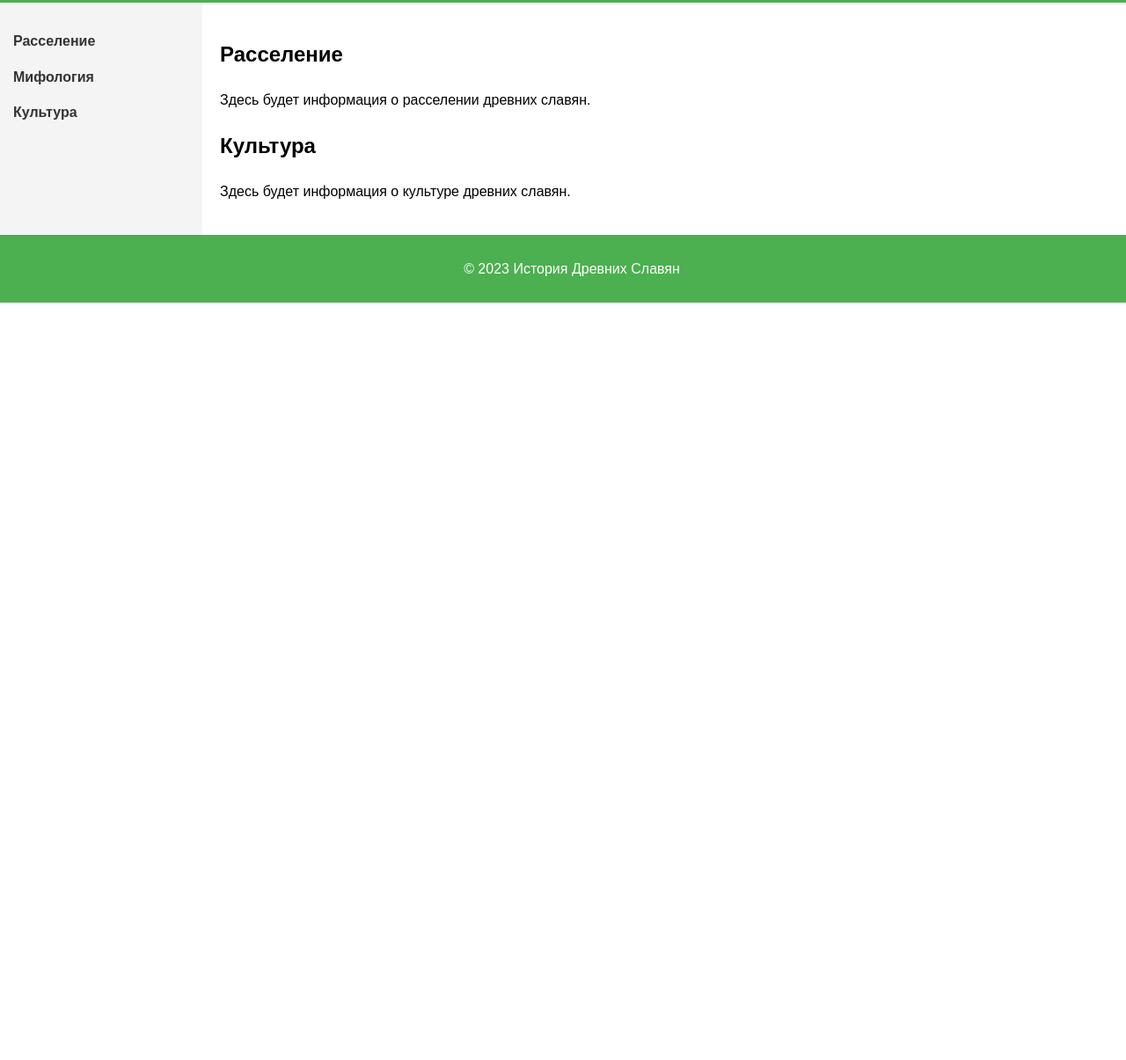
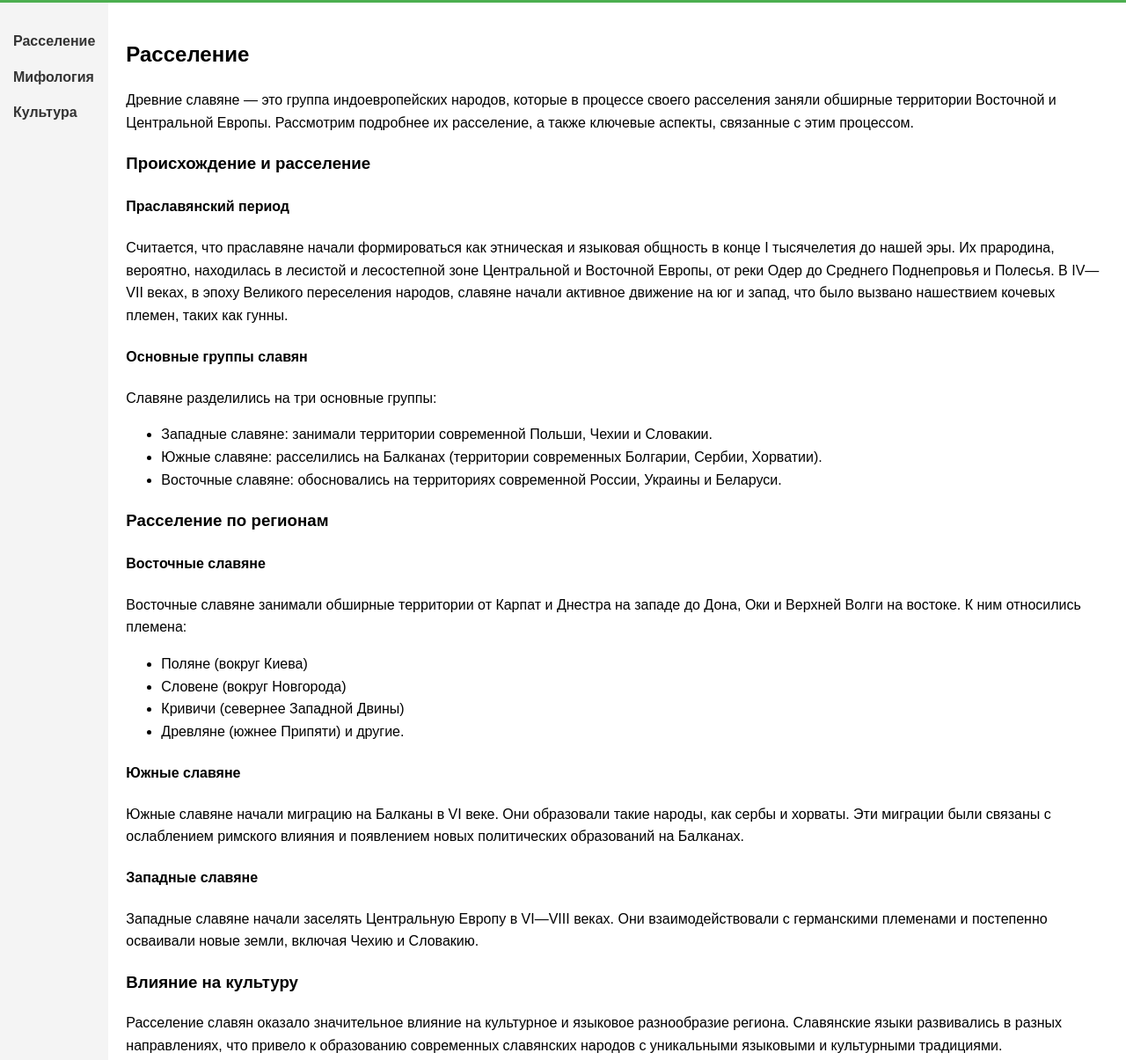
Before and after one commit to 360tour3213123/Slavyne, a plain HTML site: page index.html in a window 1280 px wide. Shown: the part 123-1328 px from the top of the page at 88% size. Before the commit the page ends 800 px from the top, so only its background shows below. Drawn offline with Linux system fonts and the light colour scheme.

Commit message:
Update index.html

```diff
--- a/index.html
+++ b/index.html
@@ -13,7 +13,7 @@
     <div class="container">
         <nav class="sidebar">
             <ul>
-                <li><a href="#reselling">Расселение</a></li>
+                <li><a href="#reselling" id="reselling-link">Расселение</a></li>
                 <li>
                     <a href="#mythology" id="mythology-link">Мифология</a>
                     <ul class="sub-menu hidden">
@@ -28,7 +28,41 @@
         <main>
             <section id="reselling">
                 <h2>Расселение</h2>
-                <p>Здесь будет информация о расселении древних славян.</p>
+                <p>Древние славяне — это группа индоевропейских народов, которые в процессе своего расселения заняли обширные территории Восточной и Центральной Европы. Рассмотрим подробнее их расселение, а также ключевые аспекты, связанные с этим процессом.</p>
+
+                <h3>Происхождение и расселение</h3>
+
+                <h4>Праславянский период</h4>
+                <p>Считается, что праславяне начали формироваться как этническая и языковая общность в конце I тысячелетия до нашей эры. Их прародина, вероятно, находилась в лесистой и лесостепной зоне Центральной и Восточной Европы, от реки Одер до Среднего Поднепровья и Полесья. В IV—VII веках, в эпоху Великого переселения народов, славяне начали активное движение на юг и запад, что было вызвано нашествием кочевых племен, таких как гунны.</p>
+
+                <h4>Основные группы славян</h4>
+                <p>Славяне разделились на три основные группы:</p>
+                <ul>
+                    <li>Западные славяне: занимали территории современной Польши, Чехии и Словакии.</li>
+                    <li>Южные славяне: расселились на Балканах (территории современных Болгарии, Сербии, Хорватии).</li>
+                    <li>Восточные славяне: обосновались на территориях современной России, Украины и Беларуси.</li>
+                </ul>
+
+                <h3>Расселение по регионам</h3>
+
+                <h4>Восточные славяне</h4>
+                <p>Восточные славяне занимали обширные территории от Карпат и Днестра на западе до Дона, Оки и Верхней Волги на востоке. К ним относились племена:</p>
+                <ul>
+                    <li>Поляне (вокруг Киева)</li>
+                    <li>Словене (вокруг Новгорода)</li>
+                    <li>Кривичи (севернее Западной Двины)</li>
+                    <li>Древляне (южнее Припяти) и другие.</li>
+                </ul>
+
+                <h4>Южные славяне</h4>
+                <p>Южные славяне начали миграцию на Балканы в VI веке. Они образовали такие народы, как сербы и хорваты. Эти миграции были связаны с ослаблением римского влияния и появлением новых политических образований на Балканах.</p>
+
+                <h4>Западные славяне</h4>
+                <p>Западные славяне начали заселять Центральную Европу в VI—VIII веках. Они взаимодействовали с германскими племенами и постепенно осваивали новые земли, включая Чехию и Словакию.</p>
+
+                <h3>Влияние на культуру</h3>
+                <p>Расселение славян оказало значительное влияние на культурное и языковое разнообразие региона. Славянские языки развивались в разных направлениях, что привело к образованию современных славянских народов с уникальными языковыми и культурными традициями.</p>
+
 </section>
 <section id="mythology" class="hidden">
     <h2>Мифология</h2>
@@ -62,7 +96,6 @@
 
         <h4>Кот Баюн</h4>
         <p>Кот Баюн — это мифическое существо, известное своим волшебным голосом и способностью усыплять путников. Он изображается как огромный кот с железными когтями, который заговаривает людей, усыпляет их и затем съедает. Однако, если кто-то сможет поймать Кота Баюна, он обретет исцеление от всех болезней. Этот миф подчеркивает опасность соблазнов и иллюзий, а также силу знания и мудрости.</p>
-
         <h4>Русалки</h4>
                     <p>В славянской мифологии русалки представляют собой опасных водных существ. Они описываются как красивые девушки с длинными волосами, которые заманивают мужчин в воду, чтобы утопить их. В некоторых легендах говорится, что русалки могут защекотать человека до смерти или причинить ему другие страдания. Эти мифы служили предупреждением о том, что не все, что кажется привлекательным, безопасно.</p>
 
@@ -83,7 +116,6 @@
                 <div id="world" class="content hidden">
                     <h3>Устройство мира</h3>
                     <p>Информация об устройстве мира по представлениям древних славян.</p>
-
                 </div>
             </section>
             <section id="culture">
```
Lines whose indentation alone changed are shown as unchanged.
